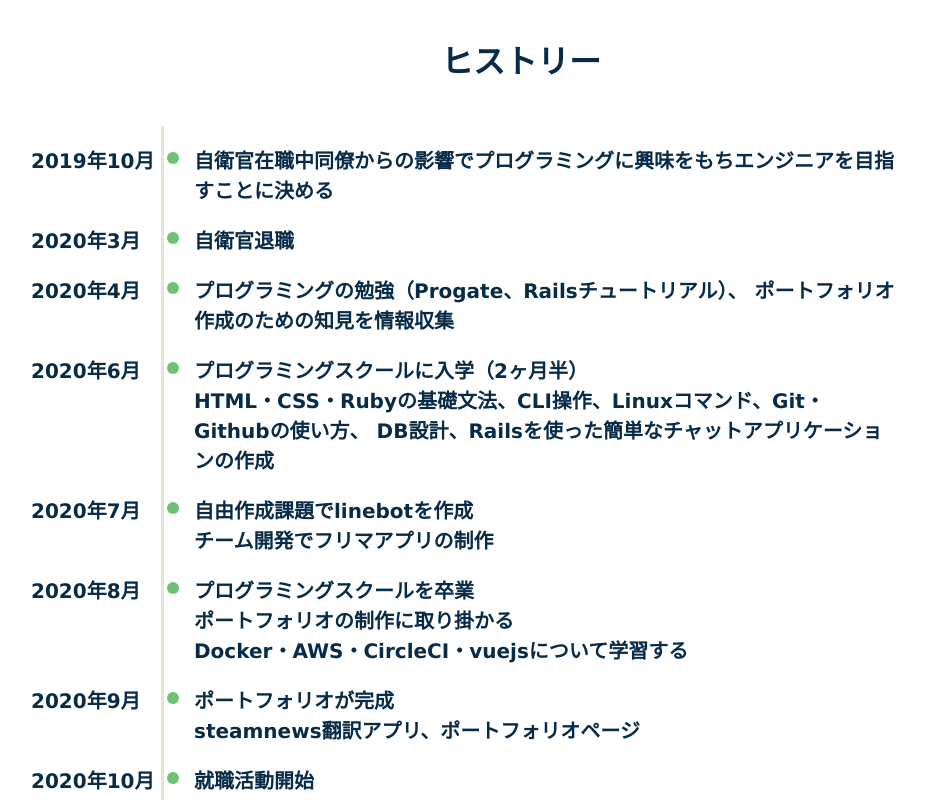
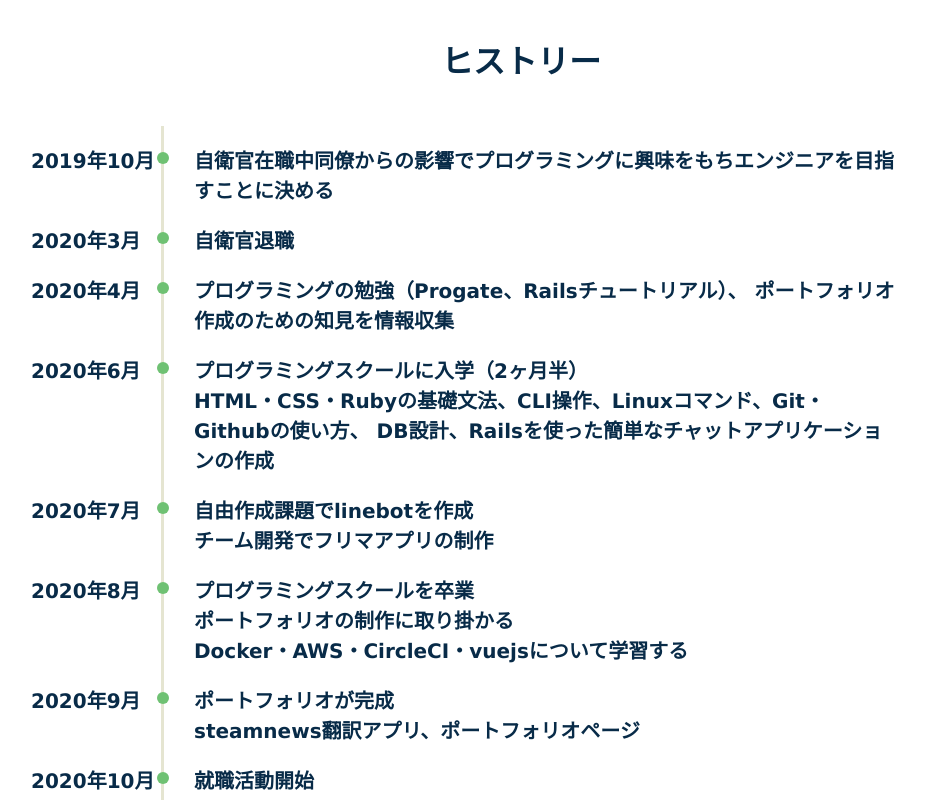
Before and after one commit to takanori-k-1074/vue-pages, a Vue app: page / in a window 1280 px wide. Shown: the part 940-1740 px from the top of the page, without its empty margins (119-1044 px from the left). Built offline with nearby package versions, Linux system fonts and the light colour scheme.

Commit message:
css 修正

```diff
--- a/src/assets/sass/layout/home.scss
+++ b/src/assets/sass/layout/home.scss
@@ -110,7 +110,7 @@
     height: 12px;
     background: #6fc173;
     position: absolute;
-    left: 136px;
+    left: 126px;
     top: 26px;
     border-radius: 100%;
   }
```
